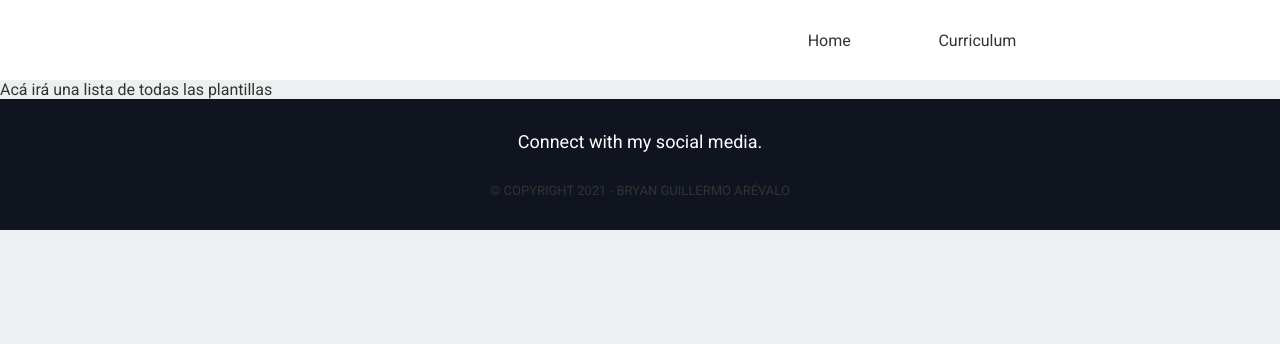
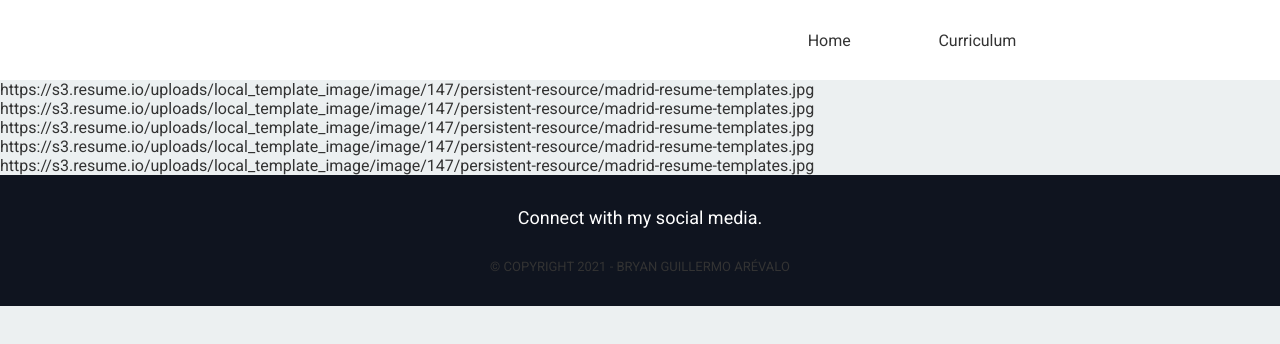
Before and after one commit to ripterdust/Curriculum.Io, a React (Create React App) app: page /app in a window 1280 px wide. Shown: the top 344 px of the page. Built offline with nearby package versions, Linux system fonts and the light colour scheme; some icons are missing.

Commit message:
Agregado el componente resumeItem y modificada la información de prueba

```diff
--- a/src/App.js
+++ b/src/App.js
@@ -24,6 +24,7 @@ function App() {
         <Route exact path="/" component={Index}  />
         <Route path='/templates' component={CategoriesRoutes} />
         <Route path='/app' component={AppRouter} />
+
         <Route component={Error404}  />
       </Switch>
 
--- a/src/components/AppComponents/AppTemplates.js
+++ b/src/components/AppComponents/AppTemplates.js
@@ -1,11 +1,15 @@
 import React from 'react'
+import { data } from '../../data/data';
+import { useFilter } from '../../hooks/useFilter';
+import { ResumeItem } from './ResumeItem';
 
 export const AppTemplates = () => {
 
-    console.log('Tempaltes app')
+    const [list] = useFilter({data})
+
     return (
-        <div>
-            Acá irá una lista de todas las plantillas
+        <div className="SlideShow">
+            {list.map((el, i) => <div className="card" key={i} ><ResumeItem data={el} /></div> )}
         </div>
     )
 }
--- /dev/null
+++ b/src/components/AppComponents/ResumeItem.js
@@ -0,0 +1,10 @@
+import React from 'react'
+
+export const ResumeItem = ({ data }) => {
+    console.log(data)
+    return (
+        <>
+            {data.img}
+        </>
+    )
+}
--- a/src/data/data.js
+++ b/src/data/data.js
@@ -1,23 +1,23 @@
 export const data = [
     {
         id: 1,
-        img: 'Acá irá el enlace',
+        img: 'https://s3.resume.io/uploads/local_template_image/image/147/persistent-resource/madrid-resume-templates.jpg',
         title: 'Título de la plantilla',
         category: 'creative'
     },{
-        img: 'Acá irá el enlace',
+        img: 'https://s3.resume.io/uploads/local_template_image/image/147/persistent-resource/madrid-resume-templates.jpg',
         title: 'Título de la plantilla',
         category: 'modern'
     },{
-        img: 'Acá irá el enlace',
+        img: 'https://s3.resume.io/uploads/local_template_image/image/147/persistent-resource/madrid-resume-templates.jpg',
         title: 'Título de la plantilla',
         category: 'simple'
     },{
-        img: 'Acá irá el enlace',
+        img: 'https://s3.resume.io/uploads/local_template_image/image/147/persistent-resource/madrid-resume-templates.jpg',
         title: 'Título de la plantilla',
         category: 'professional'
     },{
-        img: 'Acá irá el enlace',
+        img: 'https://s3.resume.io/uploads/local_template_image/image/147/persistent-resource/madrid-resume-templates.jpg',
         title: 'Título de la plantilla',
         category: 'modern'
     },
--- a/src/routers/AppRouter.js
+++ b/src/routers/AppRouter.js
@@ -6,8 +6,10 @@ import { CreateResume } from '../components/AppComponents/CreateResume';
 
 export const AppRouter = () => {
 
-    return <Switch>
-        <Route exact to="/" component={AppTemplates} />
-        <Route exact to="/app/:id" component={CreateResume} />
-    </Switch>
+    return <>
+        <Switch>
+            <Route exact path='/app' component={AppTemplates} />
+            <Route path='/app/:id' component={CreateResume} />
+        </Switch>
+    </>
 }
--- a/src/routers/CategoriesRoutes.js
+++ b/src/routers/CategoriesRoutes.js
@@ -10,10 +10,9 @@ import { Body } from '../components/templatesComponent/Body';
 export const CategoriesRoutes = () => {
     return (
         <>
-
             <Switch>
-            <Route exact path='/templates' component={Body} />
-            <Route path='/templates/:category' component={Body} />
+                <Route exact path='/templates' component={Body} />
+                <Route path='/templates/:category' component={Body} />
             </Switch>
         </>
     )
```
